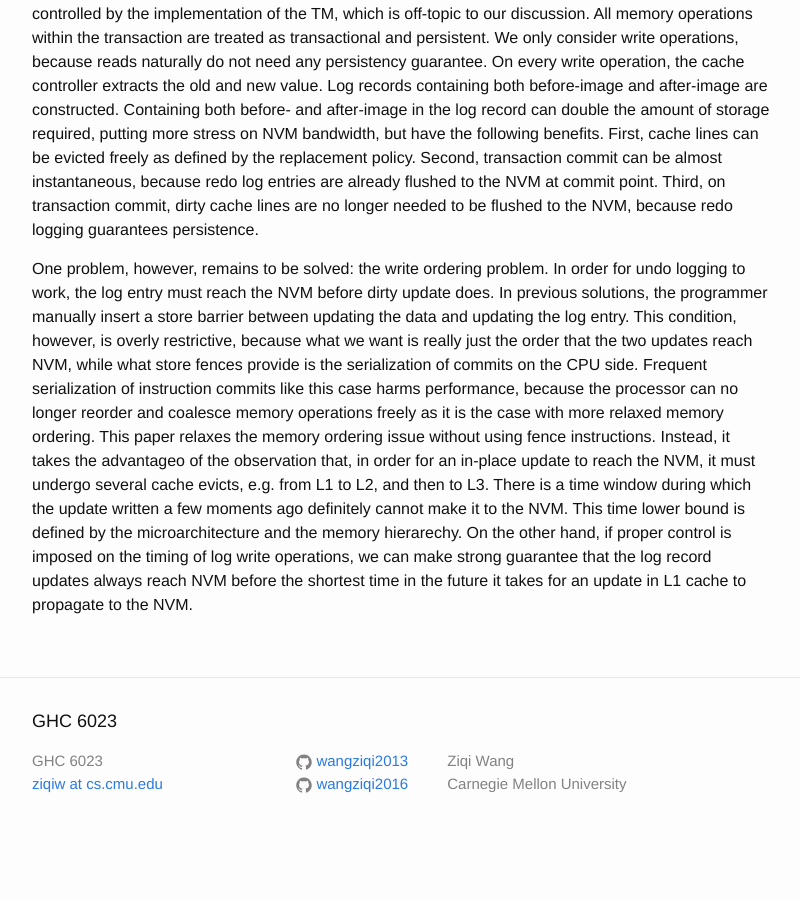
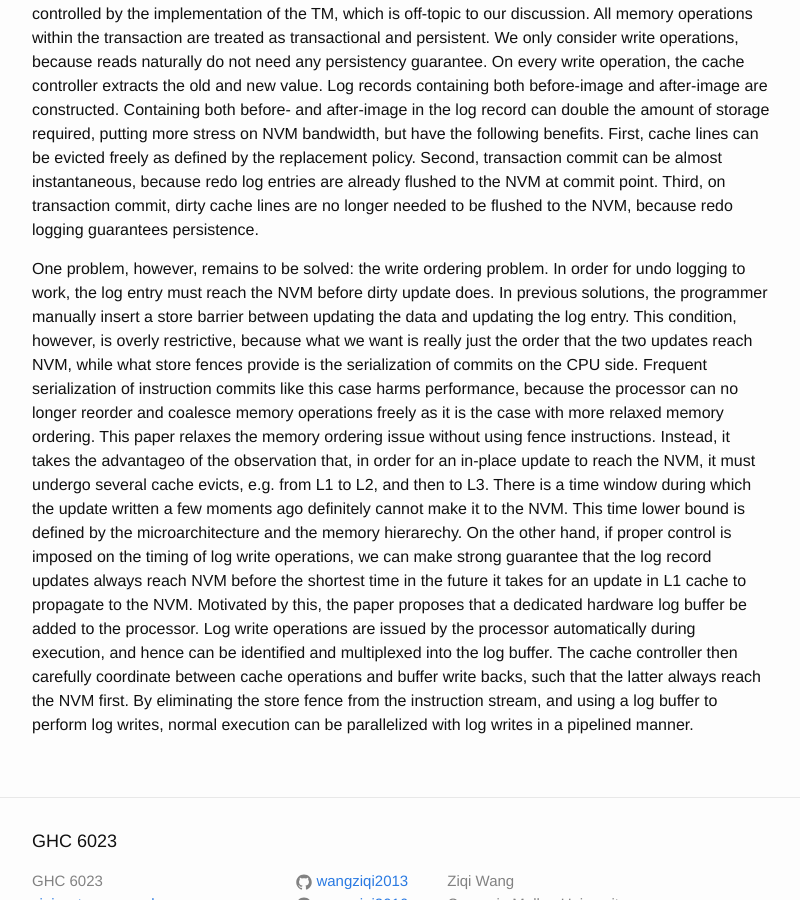
Before and after one commit to wangziqi2013/wangziqi2013.github.io, a Jekyll site: the page built from _posts/2019-01-14-steal-no-force.markdown, in a window 1280 px wide and 900 px high, scrolled down 1561 px. Shown: the whole window, without its empty margins (238-1038 px from the left). Built offline with Jekyll 4.4.1, drawn with Linux system fonts in a browser that asks for light colours; before the commit the page ends 2416 px from its top, so only the background shows below that.

Commit message:
Finish log buffer

```diff
--- a/_posts/2019-01-14-steal-no-force.markdown
+++ b/_posts/2019-01-14-steal-no-force.markdown
@@ -70,4 +70,9 @@ to reach the NVM, it must undergo several cache evicts, e.g. from L1 to L2, and
 the update written a few moments ago definitely cannot make it to the NVM. This time lower bound is defined by the
 microarchitecture and the memory hierarechy. On the other hand, if proper control is imposed on the timing of log write operations,
 we can make strong guarantee that the log record updates always reach NVM before the shortest time in the future it takes
-for an update in L1 cache to propagate to the NVM.
+for an update in L1 cache to propagate to the NVM. Motivated by this, the paper proposes that a dedicated hardware log
+buffer be added to the processor. Log write operations are issued by the processor automatically during execution, and
+hence can be identified and multiplexed into the log buffer. The cache controller then carefully coordinate between cache
+operations and buffer write backs, such that the latter always reach the NVM first. By eliminating the store fence
+from the instruction stream, and using a log buffer to perform log writes, normal execution can be parallelized with
+log writes in a pipelined manner.
```
